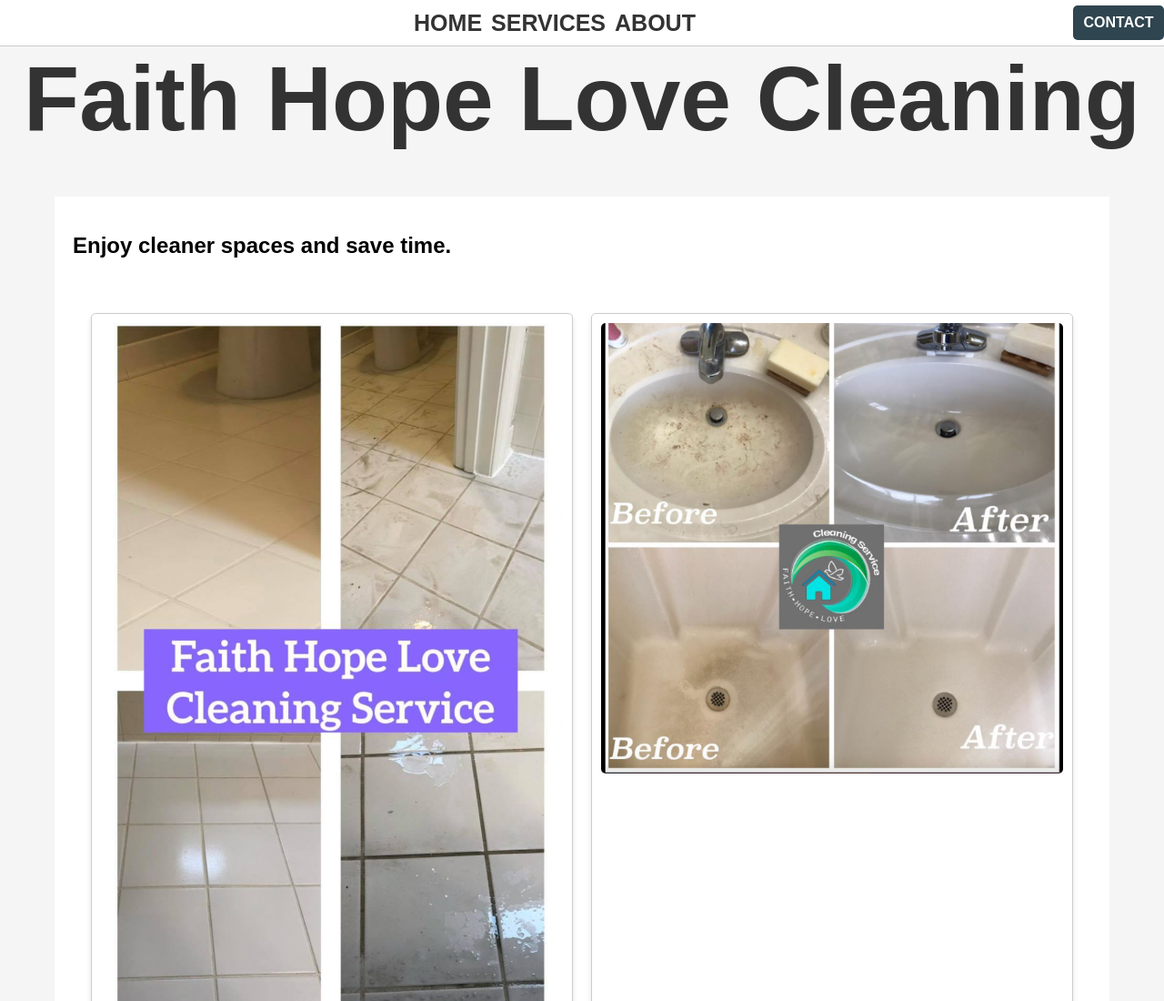
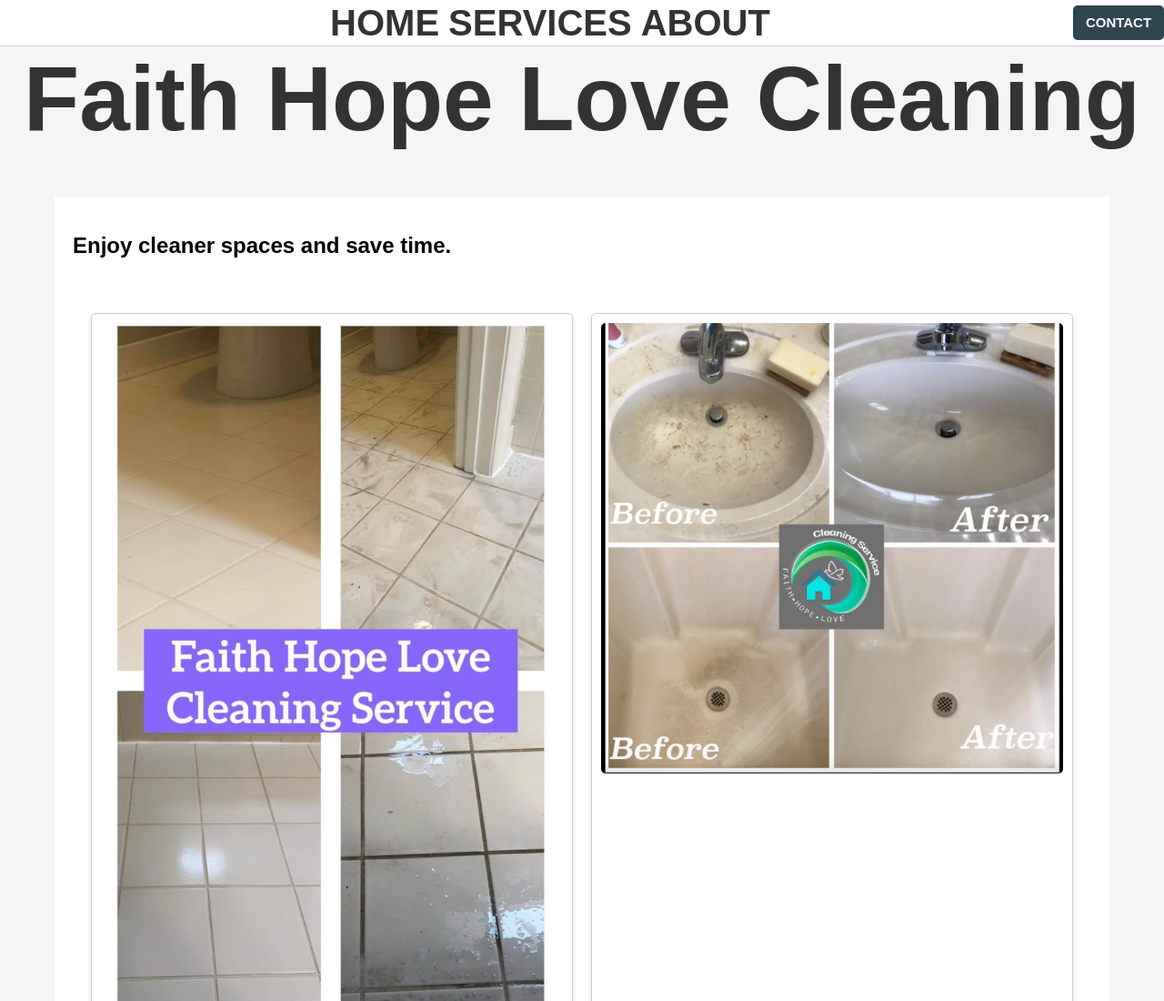
Before and after one commit to juples/126final, a plain HTML site: page index.html in a window 1280 px wide. Shown: the top 1100 px of the page at 91% size. Drawn offline with Linux system fonts and the light colour scheme.

Commit message:
Update styles.css

```diff
--- a/styles.css
+++ b/styles.css
@@ -93,7 +93,7 @@
 
 nav {
     display: grid;
-    grid-template-columns: repeat(4, auto);
+    grid-template-columns: repeat(5, auto);
     justify-content: center;
     gap: 10px;
     text-decoration: none;
@@ -413,17 +413,29 @@
     }
     nav {
         display: grid;
-        grid-template-columns: repeat(4, auto);
+        grid-template-columns: repeat(5, auto);
         justify-content: center;
         gap: 10px;
         text-decoration: none;
     }
 
     nav a {
-        font-size: 25px;
+        font-size: 40px;
         text-decoration: none;
         color: #333;
         font-weight: bold;
     }
-
+    .login-btn {
+        background-color: #2F4550;
+        padding: 10px;
+        width: 100px;
+        border-radius: 5px;
+        text-align: center;
+        text-decoration: none;
+    }
+    .login-btn a{
+        font-size:15px;
+        color: white;
+        text-decoration: none;
+        font-weight: bold;
 }
```
